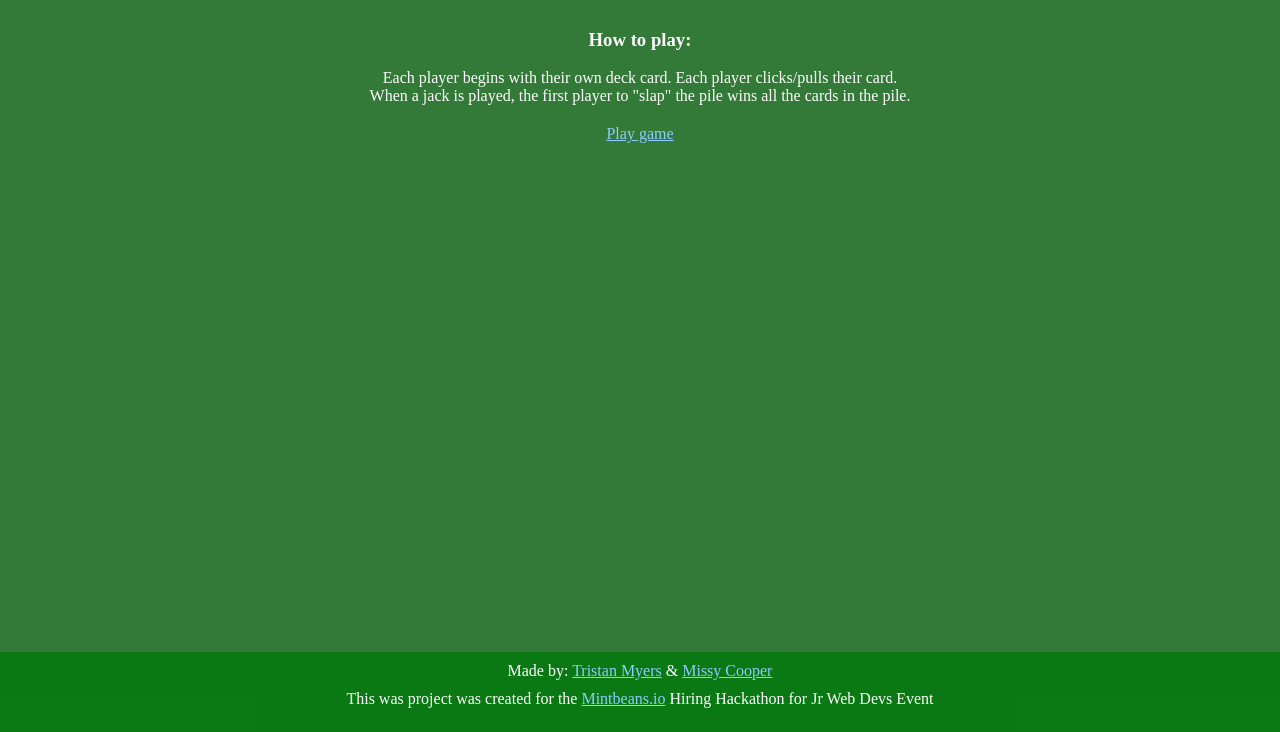
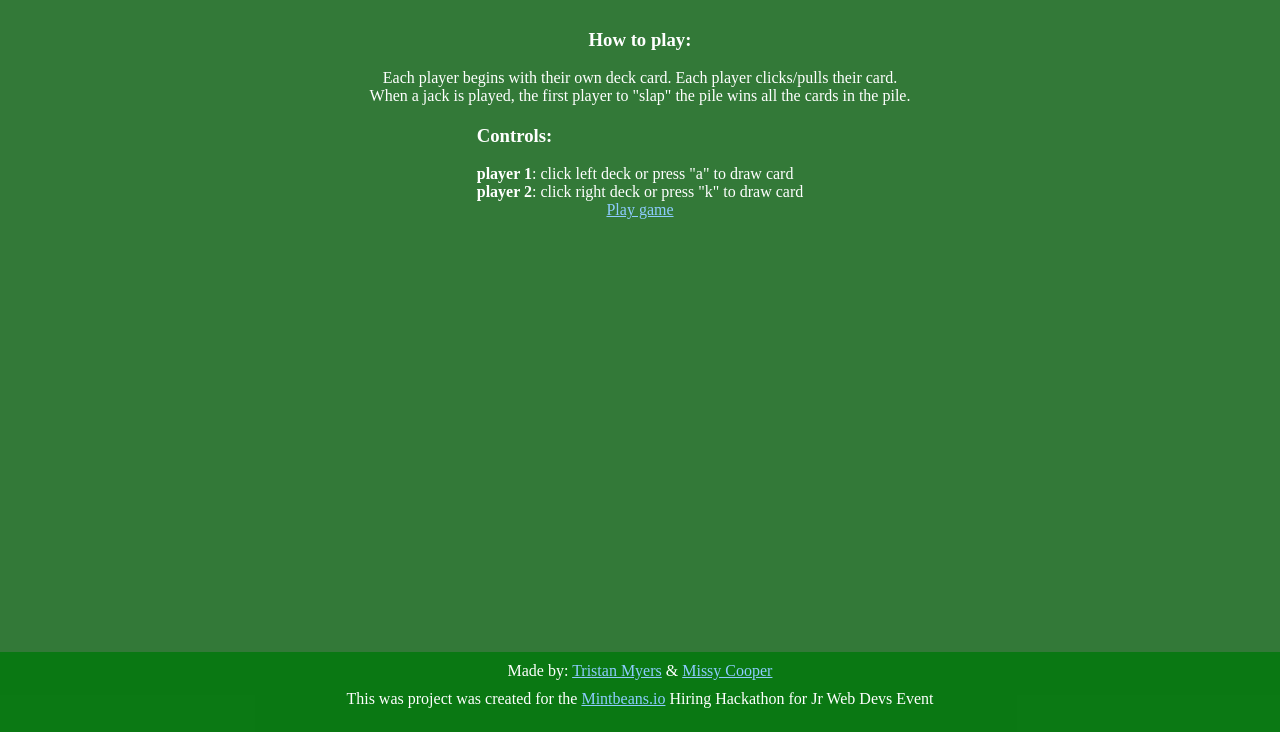
Before and after one commit to tristanmyers/mintbeans_cardgame, a website: page index.html in a window 1280 px wide. Shown: the part 68-800 px from the top of the page. Drawn offline with Linux system fonts and the light colour scheme.

Commit message:
added controls explaination

```diff
--- a/index.html
+++ b/index.html
@@ -14,9 +14,16 @@
                 <h1>Slapjack Card Game</h1>
         </section>
         <section id="rules-container">
-            <h3>How to play: </h3> <br>
+            <h3>How to play: </h3>
+            <br>
             <p>Each player begins with their own deck card. Each player clicks/pulls their card. <br> When a jack is played,
                 the first player to "slap" the pile wins all the cards in the pile.</p>
+        </section>
+        <section id="controls-container">
+            <h3>Controls: </h3>
+            <br>
+            <p><strong>player 1</strong>: click left deck or press "a" to draw card</p>
+            <p><strong>player 2</strong>: click right deck or press "k" to draw card</p>
         </section>
         <!-- index.html as a window.onload listener that calls startgame() -->
         <a id="play-link" href="game.html">Play game</a>
```
